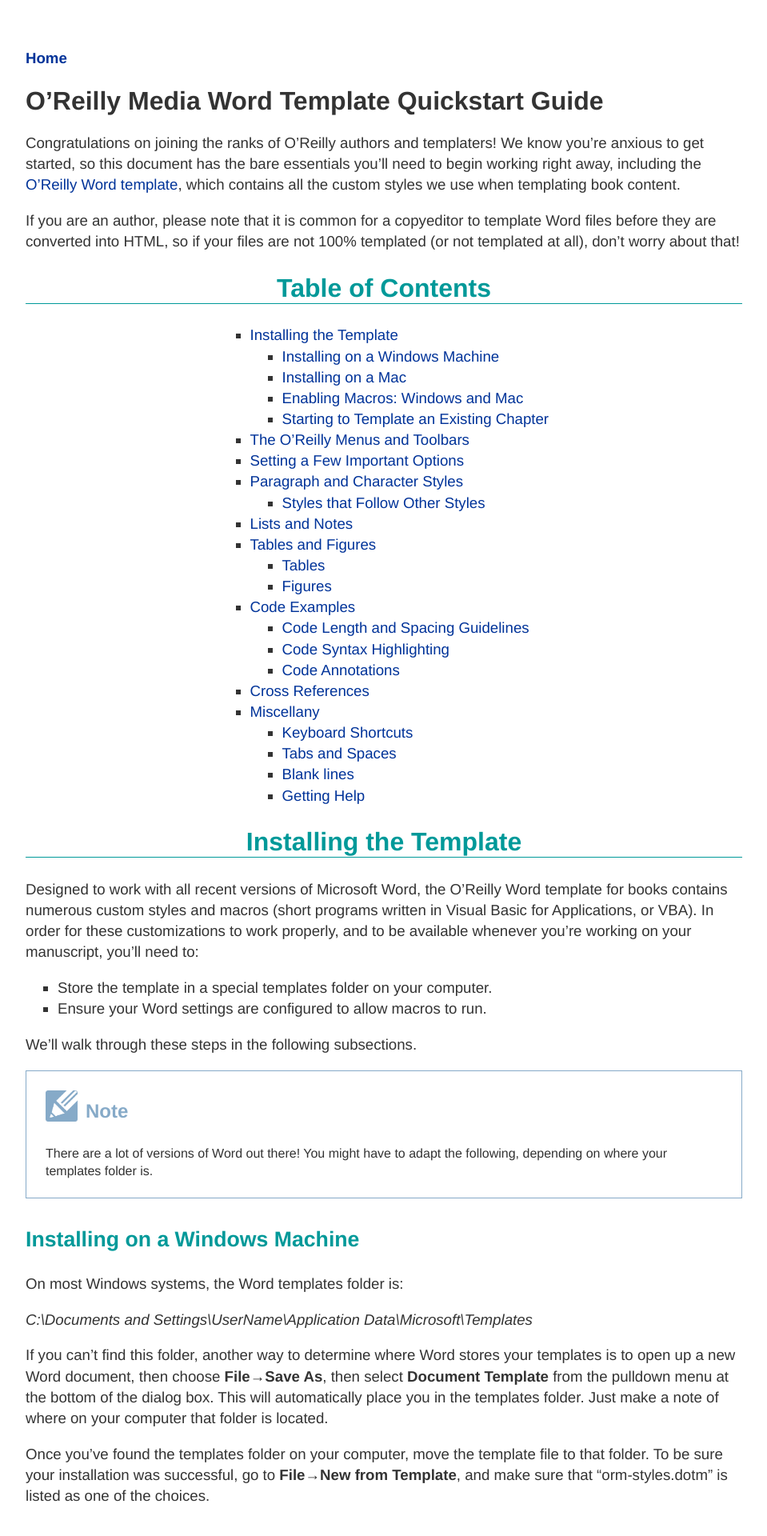
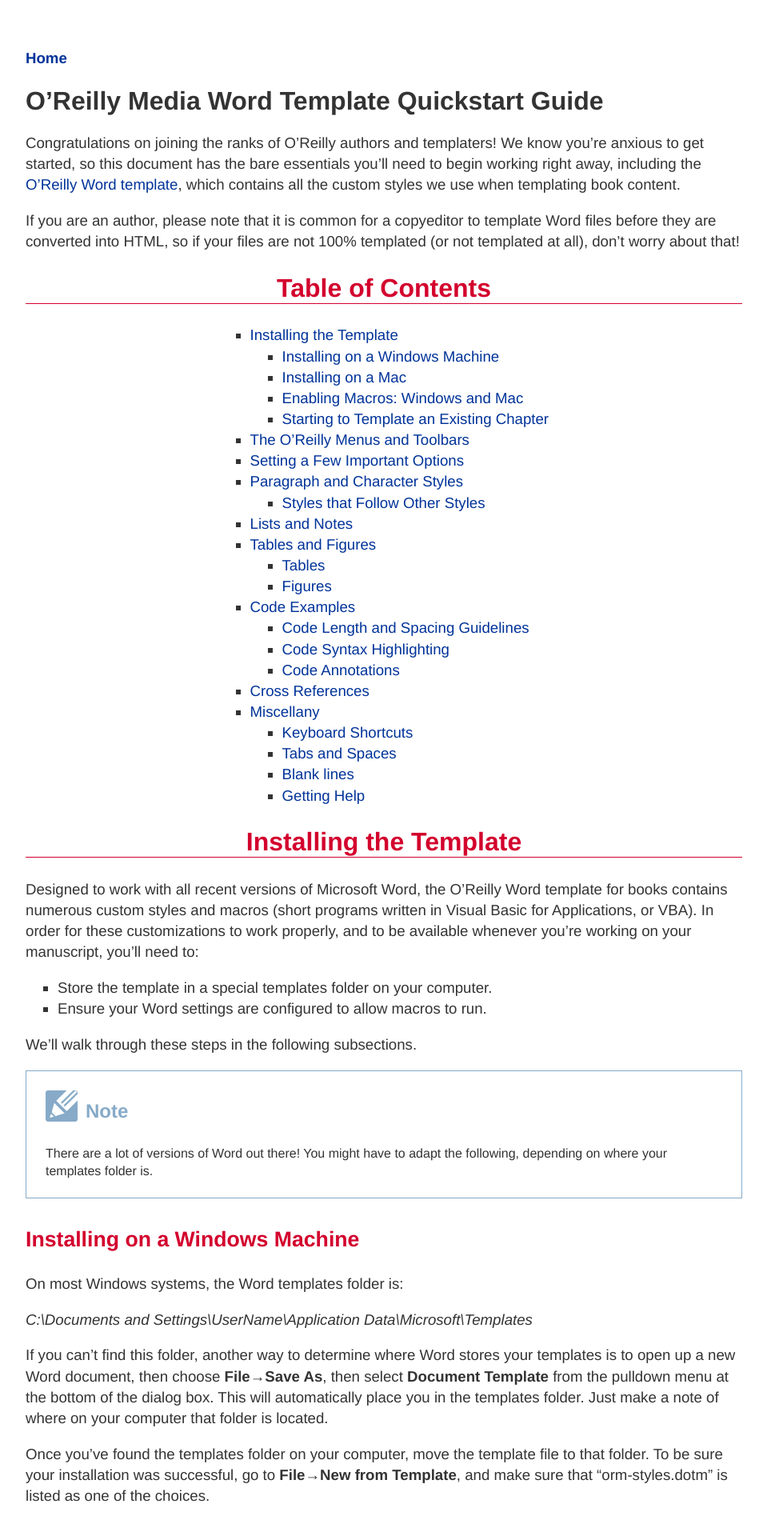
Before and after one commit to oreillymedia/production-resources, a Jekyll site: the page built from word/index.md, in a window 1280 px wide. Shown: the top 1920 px of the page at 80% size, without its empty margins (160-1119 px from the left). Built offline with Jekyll 4.4.1, drawn with Linux system fonts in a browser that asks for light colours.

Commit message:
Update headers to brand red in main.css

```diff
--- a/css/main.css
+++ b/css/main.css
@@ -126,19 +126,19 @@
 h2 {
     font-size: 20pt;
     text-align: center;
-    border-bottom: 1px solid #009999;
-    color: #009999;
+    border-bottom: 1px solid #d3002d;
+    color: #d3002d;
 }
 
 h3 {
     font-size: 16pt;
-    color: #009999;
+    color: #d3002d;
     padding-top: 10px;
 }
 
 h4 {
     font-size: 12pt;
-    color: #009999;
+    color: #d3002d;
 }
 
 
@@ -220,19 +220,19 @@
 h2 {
     font-size: 24pt;
     text-align: center;
-    border-bottom: 1px solid #009999;
-    color: #009999;
+    border-bottom: 1px solid #d3002d;
+    color: #d3002d;
 }
 
 h3 {
     font-size: 20pt;
-    color: #009999;
+    color: #d3002d;
     padding-top: 10px;
 }
 
 h4 {
     font-size: 16pt;
-    color: #009999;
+    color: #d3002d;
 }
 
 .no-bullets li  {
```
